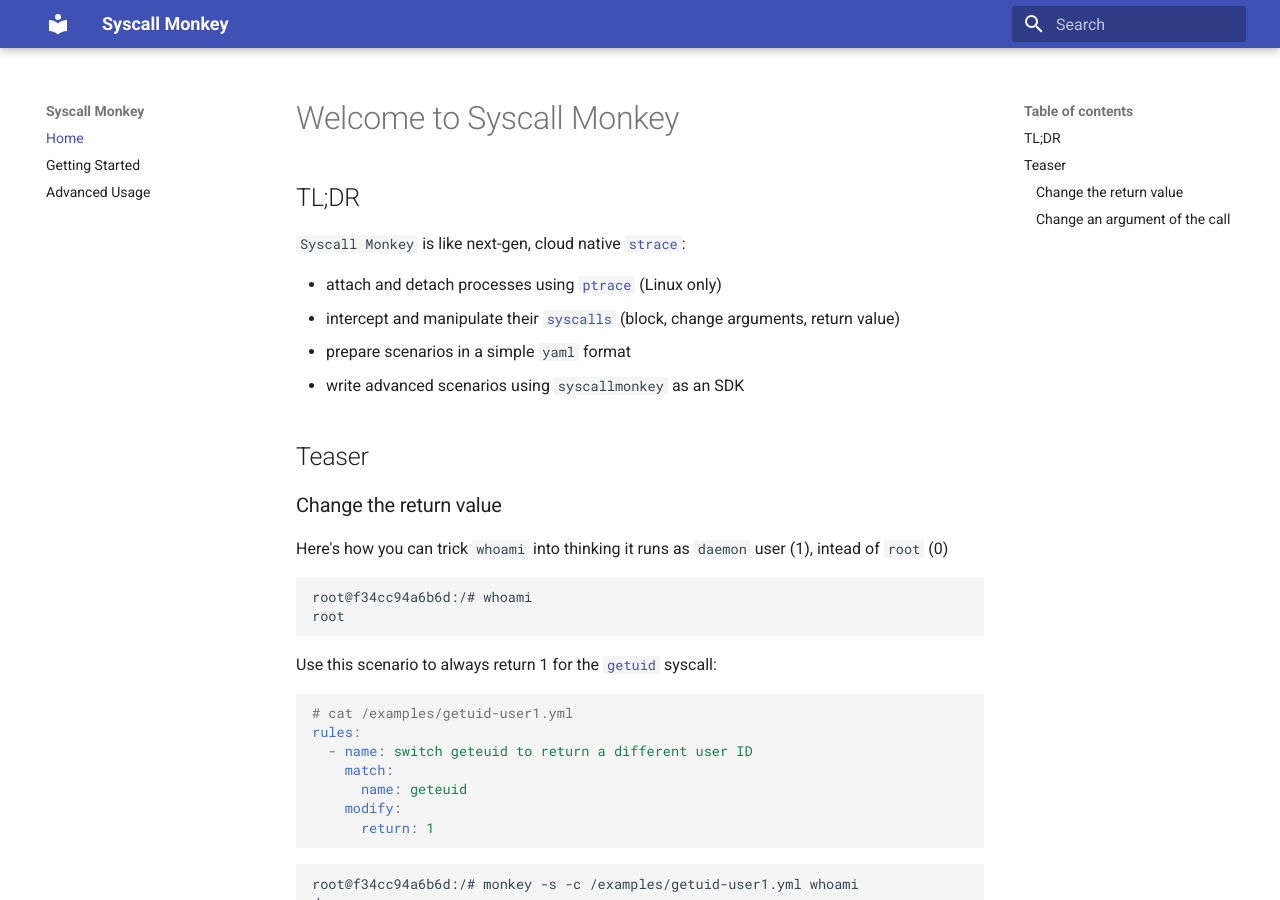
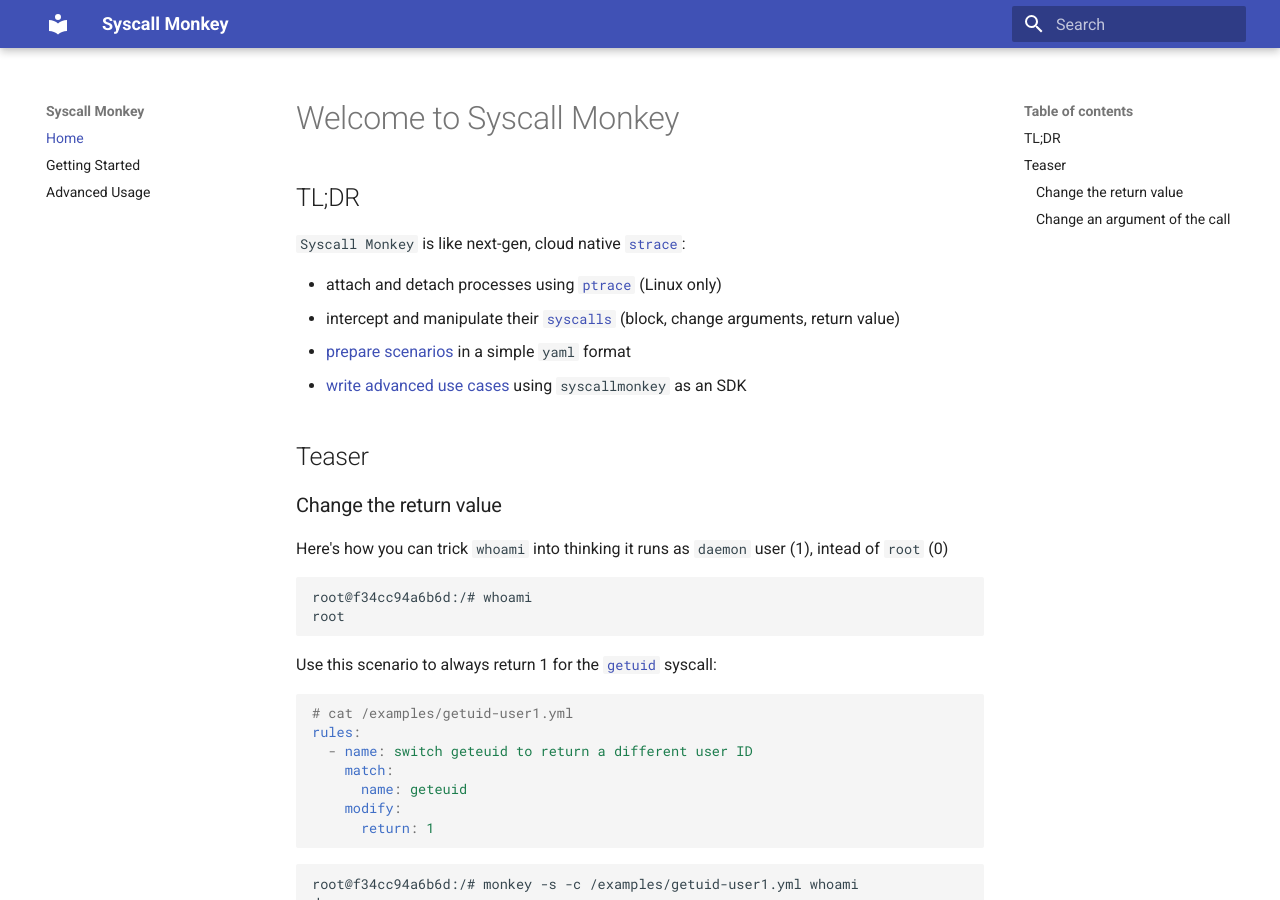
Before and after one commit to syscallmonkey/syscallmonkey.github.io, an MkDocs documentation site: the page built from docs/index.md, in a window 1280 px wide and 900 px high. Built offline with MkDocs 1.6.1 and Material for MkDocs 9.7.7, drawn with Linux system fonts in a browser that asks for light colours.

Commit message:
add links to the sections

```diff
--- a/docs/index.md
+++ b/docs/index.md
@@ -6,8 +6,8 @@
 
 - attach and detach processes using [`ptrace`](https://man7.org/linux/man-pages/man2/ptrace.2.html) (Linux only)
 - intercept and manipulate their [`syscalls`](https://man7.org/linux/man-pages/man2/syscalls.2.html) (block, change arguments, return value)
-- prepare scenarios in a simple `yaml` format
-- write advanced scenarios using `syscallmonkey` as an SDK
+- [prepare scenarios](/tutorials/) in a simple `yaml` format
+- [write advanced use cases](/advanced/) using `syscallmonkey` as an SDK
 
 ## Teaser
 
```
